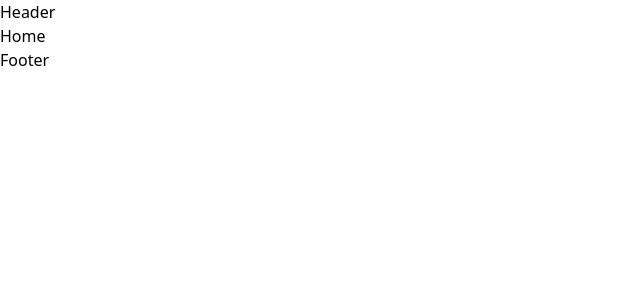
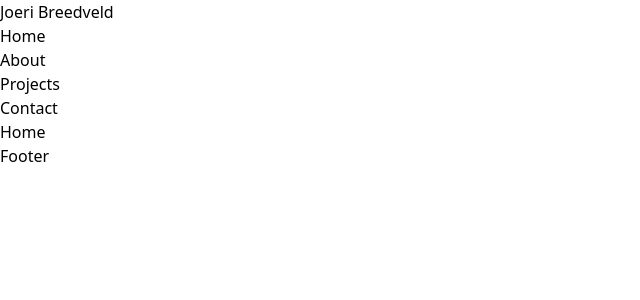
Before and after one commit to joeribreedveld/portfolio-website-v4, a Next.js app: page / in a window 1280 px wide. Shown: the top 300 px of the page, without its empty margins (0-640 px from the left). Built offline with nearby package versions, Linux system fonts and the light colour scheme.

Commit message:
feat(navbar): make navbar component with links and button and add it to layout component

```diff
--- a/components/Layout.tsx
+++ b/components/Layout.tsx
@@ -1,5 +1,6 @@
 // Imports
 import Head from "next/head"
+import Navbar from "../components/Navbar"
 
 // Props
 type LayoutProps = {
@@ -16,7 +17,7 @@ function Layout({ children }: LayoutProps) {
 				<title>Joeri Breedveld | Full Stack Developer</title>
 			</Head>
 			<header>
-				<p>Header</p>
+				<Navbar />
 			</header>
 			<main>{children}</main>
 			<footer>
--- /dev/null
+++ b/components/Navbar.tsx
@@ -0,0 +1,39 @@
+// Imports
+import Link from "next/link"
+import { useRouter } from "next/router"
+
+// Functions
+function Navbar() {
+	const router = useRouter()
+
+	return (
+		<>
+			<nav>
+				<h3>Joeri Breedveld</h3>
+				<ul>
+					<li>
+						<Link href='/'>
+							<a>Home</a>
+						</Link>
+					</li>
+					<li>
+						<Link href='/about'>
+							<a>About</a>
+						</Link>
+					</li>
+					<li>
+						<Link href='/projects'>
+							<a>Projects</a>
+						</Link>
+					</li>
+					<button onClick={() => router.push("/contact")}>
+						<a>Contact</a>
+					</button>
+				</ul>
+			</nav>
+		</>
+	)
+}
+
+// Exports
+export default Navbar
```
